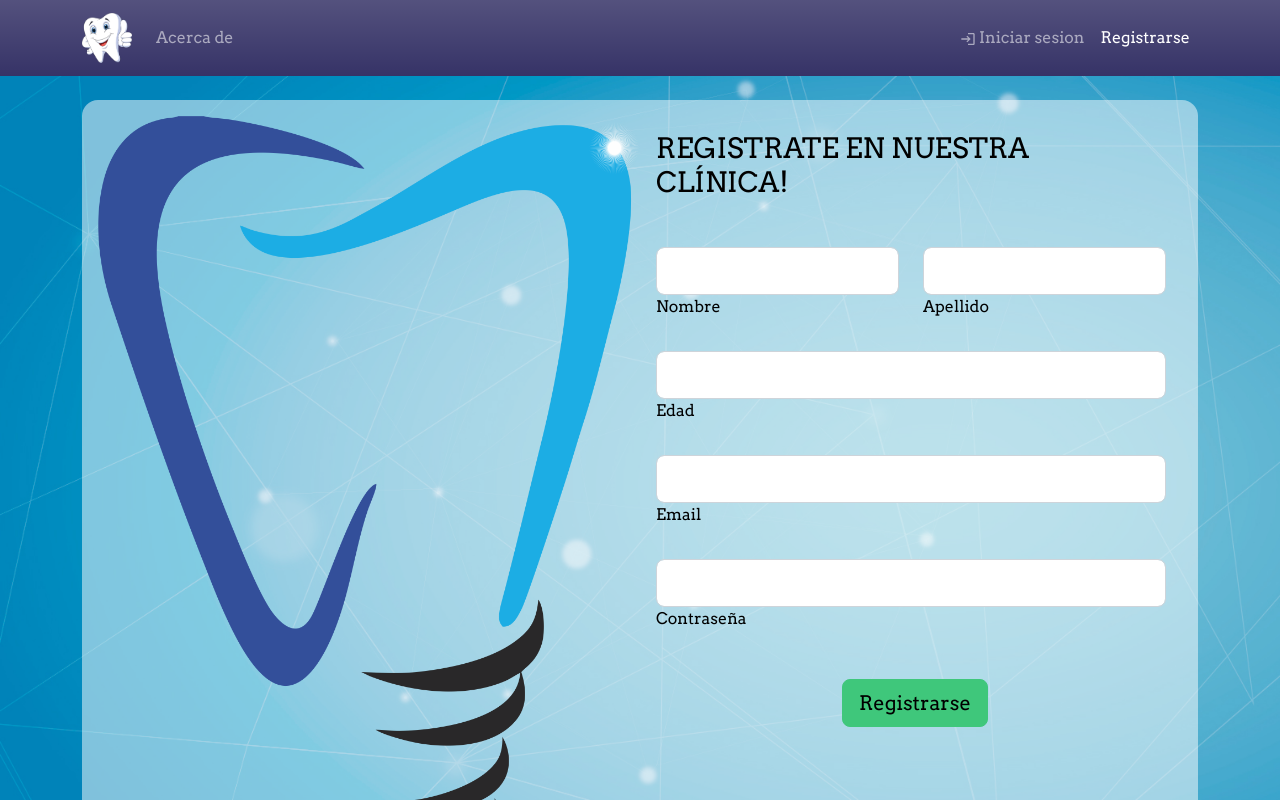
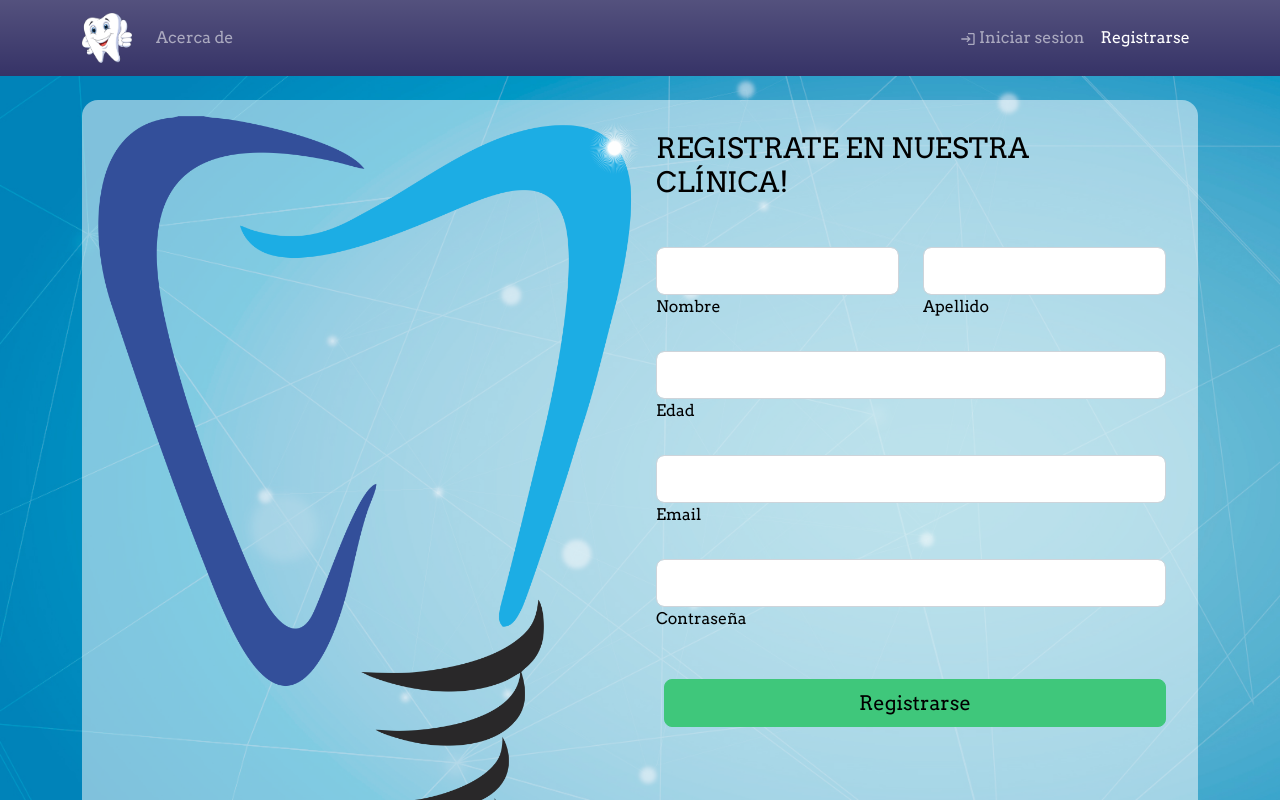
Before and after one commit to fran1893/dentalClinicFrontend, a React (Vite) app: page /register in a window 1280 px wide. Shown: the top 800 px of the page. Built offline with nearby package versions, Linux system fonts and the light colour scheme.

Commit message:
update register user validation fields

```diff
--- a/src/containers/register/Register.jsx
+++ b/src/containers/register/Register.jsx
@@ -11,12 +11,15 @@ import {
 import Button from "react-bootstrap/Button";
 import authService from "../../_services/authService";
 import Form from "react-bootstrap/Form";
-import registerImage from "../../assets/register-image.png"
+import registerImage from "../../assets/register-image.png";
+import validator from "validator";
 
 export default function Register() {
   // HOOKS
   const [formValues, setFormValues] = useState({});
   const [showForm, setShowForm] = useState(true);
+  const [validated, setValidated] = useState(false);
+  const [registerError, setRegisterError] = useState(null);
 
   // FUNCTIONS
 
@@ -33,9 +36,29 @@ export default function Register() {
     });
   };
 
-  const handleSubmit = () => {
-    registerUser(formValues);
-    setShowForm(false);
+  const handleSubmit = (event) => {
+    const form = event.currentTarget;
+
+    if (form.checkValidity() === false) {
+      event.preventDefault();
+      event.stopPropagation();
+    } else {
+      registerUser(formValues);
+      setShowForm(false);
+    }
+    setValidated(true);
+
+    if (formValues.password) {
+      if (
+        !validator.isByteLength(formValues.password, { min: 8, max: undefined })
+      ) {
+        setRegisterError("La contraseña debe contener mínimo 8 caracteres");
+      } else if (
+        validator.isByteLength(formValues.password, { min: 8, max: undefined })
+      ) {
+        setRegisterError(null);
+      }
+    }
   };
   return (
     <div className="Register container">
@@ -50,15 +73,16 @@ export default function Register() {
             <MDBCard className="my-4 registerCard">
               <MDBRow className="g-0">
                 <MDBCol md="6" className="d-none d-md-block">
-                  <MDBCardImage
-                    src= {registerImage}
-                    alt="Clinic Logo"
-                    fluid
-                  />
+                  <MDBCardImage src={registerImage} alt="Clinic Logo" fluid />
                 </MDBCol>
 
                 <MDBCol md="6">
-                  <Form onSubmit={handleSubmit} className="registerForm">
+                  <Form
+                    onSubmit={handleSubmit}
+                    className="registerForm"
+                    noValidate
+                    validated={validated}
+                  >
                     <MDBCardBody className="text-black d-flex flex-column justify-content-center">
                       <h3 className="mb-5 text-uppercase fw-bold">
                         Registrate en nuestra clínica!
@@ -67,6 +91,7 @@ export default function Register() {
                       <MDBRow>
                         <MDBCol md="6">
                           <MDBInput
+                            required
                             wrapperClass="mb-4"
                             label="Nombre"
                             size="lg"
@@ -78,6 +103,7 @@ export default function Register() {
                         </MDBCol>
                         <MDBCol md="6">
                           <MDBInput
+                            required
                             wrapperClass="mb-4"
                             label="Apellido"
                             size="lg"
@@ -89,6 +115,7 @@ export default function Register() {
                         </MDBCol>
                       </MDBRow>
                       <MDBInput
+                        required
                         wrapperClass="mb-4"
                         label="Edad"
                         size="lg"
@@ -98,6 +125,7 @@ export default function Register() {
                         value={formValues.edad}
                       />
                       <MDBInput
+                        required
                         wrapperClass="mb-4"
                         label="Email"
                         size="lg"
@@ -107,6 +135,7 @@ export default function Register() {
                         value={formValues.email}
                       />
                       <MDBInput
+                        required
                         wrapperClass="mb-4"
                         label="Contraseña"
                         size="lg"
@@ -116,7 +145,10 @@ export default function Register() {
                         value={formValues.password}
                       />
 
-                      <div className="d-flex justify-content-center pt-3">
+                      <div className="d-flex flex-column justify-content-center pt-3">
+                        {registerError && (
+                          <p style={{ color: "red" }}>{registerError}</p>
+                        )}
                         <Button
                           className="ms-2"
                           variant="success"
```
